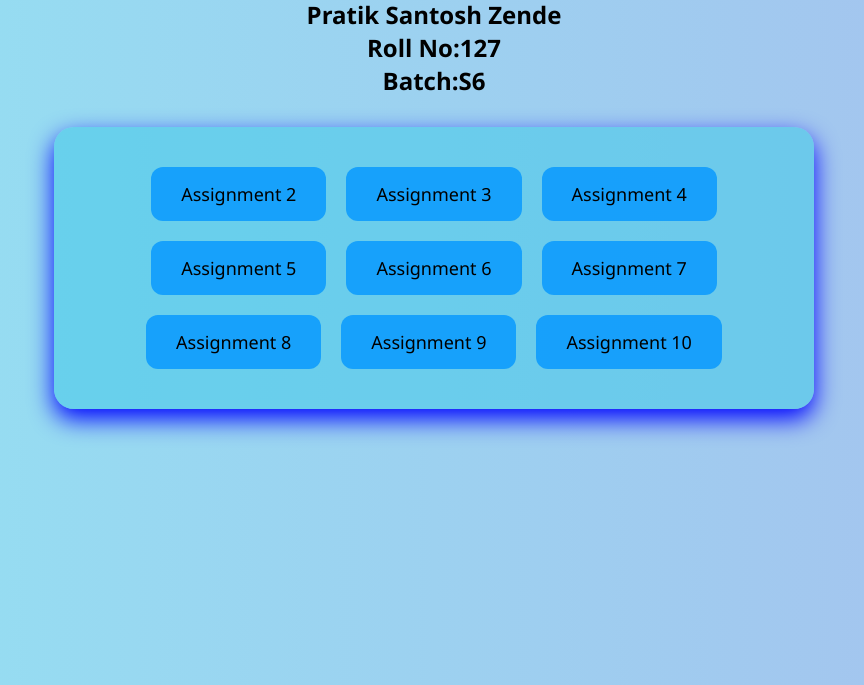
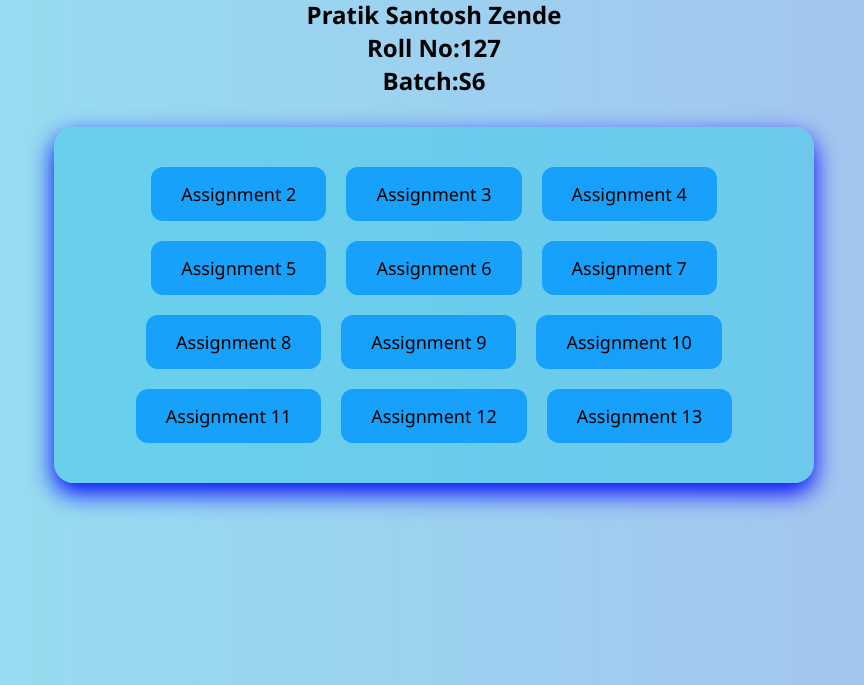
Before and after one commit to PRATIK-ZENDE/WebDevelopment, a plain HTML site: page index.html in a window 1280 px wide. Shown: the part 115-800 px from the top of the page, without its empty margins (206-1070 px from the left). Drawn offline with Linux system fonts and the light colour scheme.

Commit message:
Update index.html

```diff
--- a/index.html
+++ b/index.html
@@ -73,6 +73,9 @@
       <a href="Assignment 8.html" class="btn">Assignment 8</a>
       <a href="Assignment 9.html" class="btn">Assignment 9</a>
       <a href="Assignment 10.html" class="btn">Assignment 10</a>
+      <a href="Assignment 11.xml" class="btn">Assignment 11</a>
+      <a href="SimpleMovies_output.htm" class="btn">Assignment 12</a>
+      <a href="Movies_output.htm" class="btn">Assignment 13</a>
     </div>
   </div>
 
```
